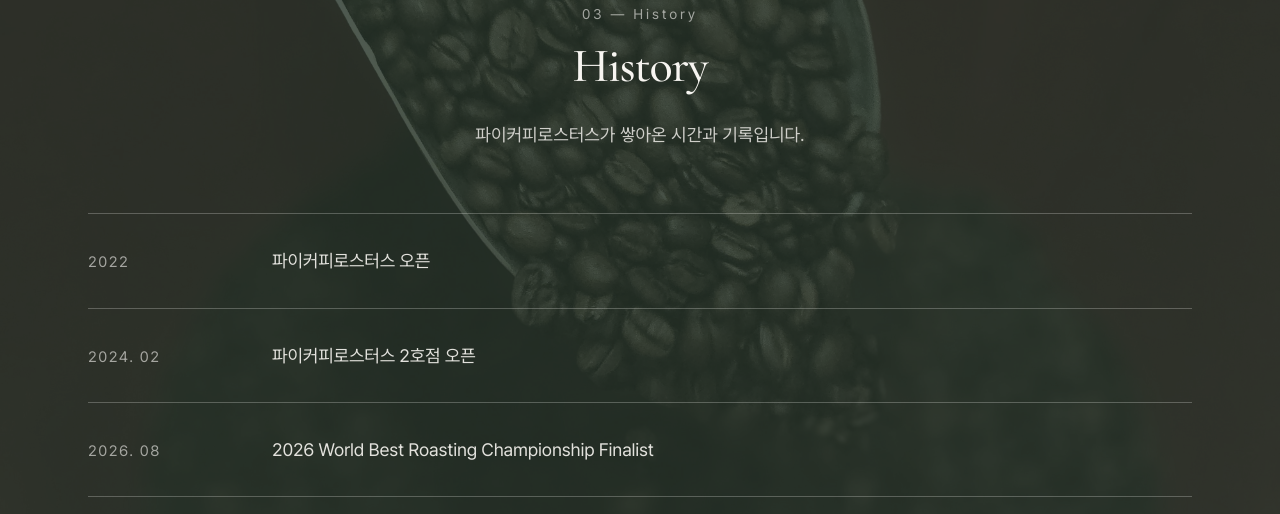
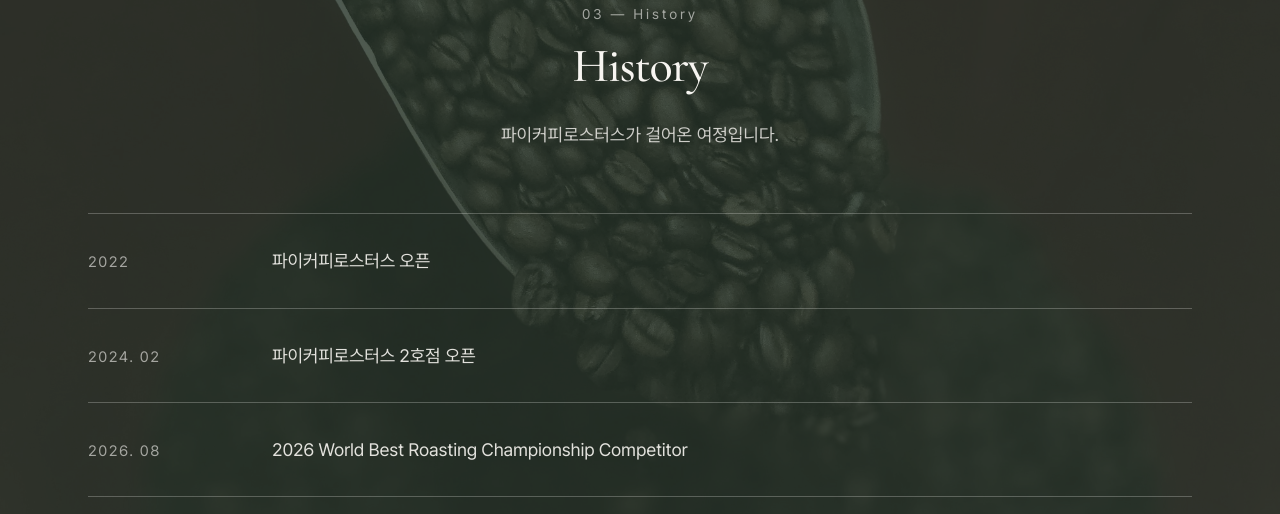
Before and after one commit to Kimky1120/pi-coffee-roasters, a Next.js app: page / in a window 1280 px wide. Shown: the part 1820-2334 px from the top of the page. Built offline with nearby package versions, Linux system fonts and the light colour scheme; no server answers; a web font is replaced by a local one.

Commit message:
Refine history achievement wording

```diff
--- a/src/data/history.ts
+++ b/src/data/history.ts
@@ -14,6 +14,6 @@
   },
   {
     date: "2026. 08",
-    title: "2026 World Best Roasting Championship Finalist",
+    title: "2026 World Best Roasting Championship Competitor",
   },
 ];
--- a/src/sections/history/HistoryContent.tsx
+++ b/src/sections/history/HistoryContent.tsx
@@ -27,7 +27,7 @@
       <SectionIntro
         eyebrow="03 — History"
         title="History"
-        description="파이커피로스터스가 쌓아온 시간과 기록입니다."
+        description="파이커피로스터스가 걸어온 여정입니다."
         tone="light"
       />
 
```
